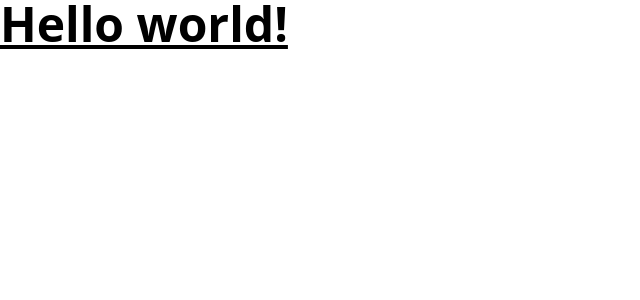
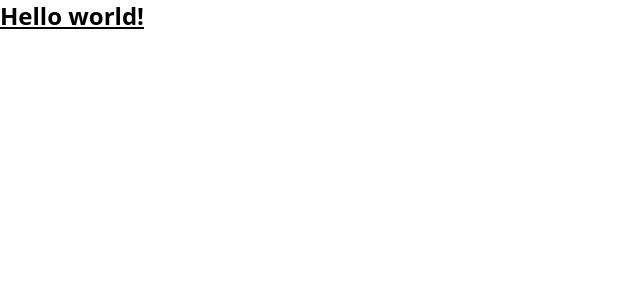
Before and after one commit to Viggochang/BTQ-FE-Assignment, a React (Create React App) app: page / in a window 1280 px wide. Shown: the top 300 px of the page, without its empty margins (0-640 px from the left). Built offline with nearby package versions, Linux system fonts and the light colour scheme.

Commit message:
Modify title

```diff
--- a/package.json
+++ b/package.json
@@ -2,7 +2,7 @@
   "name": "btq-fe-assignment",
   "version": "0.1.0",
   "private": true,
-  "homepage": "https://viggochang.github.io/BTQ-FE-Assignment/",
+  "homepage": "https://viggochang.github.io/BTQ-FE-Assignment",
   "dependencies": {
     "@testing-library/jest-dom": "^5.16.1",
     "@testing-library/react": "^12.1.2",
--- a/public/index.html
+++ b/public/index.html
@@ -10,7 +10,7 @@
       content="Web site created using create-react-app"
     />
     <link rel="manifest" href="%PUBLIC_URL%/manifest.json" />
-    <title>React App</title>
+    <title>BTQ-FE-Assignment</title>
   </head>
   <body>
     <div id="root"></div>
--- a/src/App.js
+++ b/src/App.js
@@ -3,7 +3,7 @@ function App() {
     // <div className="App">
     //   <header className="App-header"></header>
     // </div>
-    <div className="text-5xl font-bold underline">Hello world!</div>
+    <div className="text-2xl font-bold underline">Hello world!</div>
   );
 }
 
```
